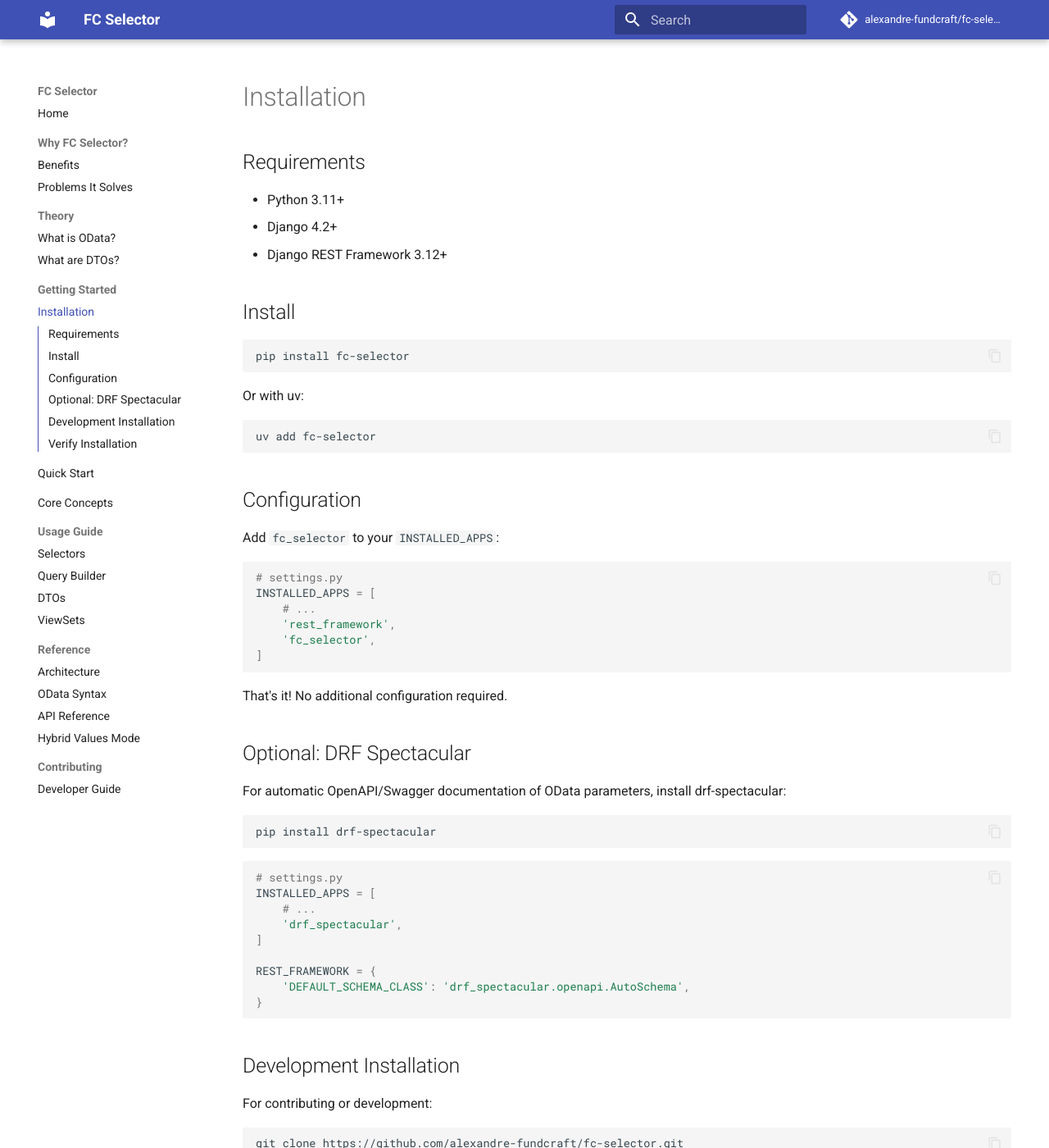
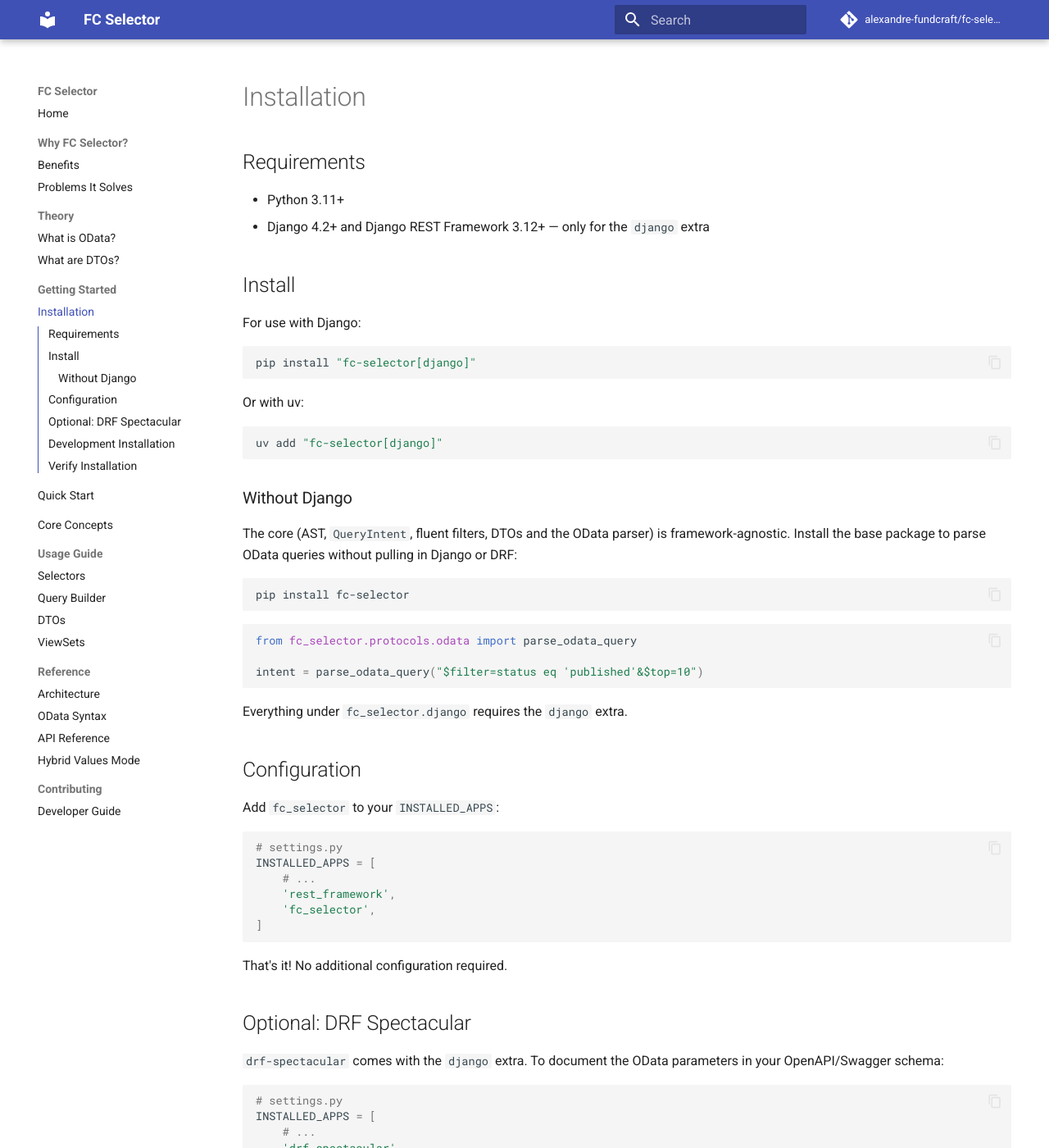
Before and after one commit to alexandre-fundcraft/fc-selector, an MkDocs documentation site: the page built from docs/installation.md, in a window 1280 px wide and 1400 px high. Shown: the whole window at 82% size. Built offline with MkDocs 1.6.1 and Material for MkDocs 9.7.7, drawn with Linux system fonts in a browser that asks for light colours; comment, search, counter and statistics services are not loaded.

Commit message:
chore: make Django an optional extra so the core installs standalone
fc_selector.core and fc_selector.protocols (AST, QueryIntent, fluent
filters, DTOs, OData parser) have no framework dependency, but the
distribution still forced Django, DRF and drf-spectacular on everyone.
They move to a `django` extra:

    pip install fc-selector            -> sly only
    pip install "fc-selector[django]"  -> the full stack

Verified in clean venvs: the base install pulls fc-selector + sly and
parses OData fine; the extra pulls Django/DRF/drf-spectacular.

tests/test_core_without_django.py keeps the boundary honest. It runs a
subprocess with django and rest_framework blocked via sys.meta_path and
exercises the parser and the builder, so it catches a transitive import
too, not just a literal `import django`. Verified it fails when a Django
import is added to core/utils.py.

Also fixes docs/installation.md, which still told users to run
`pip install -e ".[dev]"` after the dev extra was removed in the audit.

````diff
--- a/docs/installation.md
+++ b/docs/installation.md
@@ -3,20 +3,39 @@
 ## Requirements
 
 - Python 3.11+
-- Django 4.2+
-- Django REST Framework 3.12+
+- Django 4.2+ and Django REST Framework 3.12+ — only for the `django` extra
 
 ## Install
+
+For use with Django:
+
+```bash
+pip install "fc-selector[django]"
+```
+
+Or with uv:
+
+```bash
+uv add "fc-selector[django]"
+```
+
+### Without Django
+
+The core (AST, `QueryIntent`, fluent filters, DTOs and the OData parser) is
+framework-agnostic. Install the base package to parse OData queries without
+pulling in Django or DRF:
 
 ```bash
 pip install fc-selector
 ```
 
-Or with uv:
+```python
+from fc_selector.protocols.odata import parse_odata_query
 
-```bash
-uv add fc-selector
+intent = parse_odata_query("$filter=status eq 'published'&$top=10")
 ```
+
+Everything under `fc_selector.django` requires the `django` extra.
 
 ## Configuration
 
@@ -35,11 +54,8 @@
 
 ## Optional: DRF Spectacular
 
-For automatic OpenAPI/Swagger documentation of OData parameters, install drf-spectacular:
-
-```bash
-pip install drf-spectacular
-```
+`drf-spectacular` comes with the `django` extra. To document the OData
+parameters in your OpenAPI/Swagger schema:
 
 ```python
 # settings.py
@@ -65,7 +81,7 @@
 uv sync --group dev
 
 # Using pip
-pip install -e ".[dev]"
+pip install -e ".[django]"
 ```
 
 ## Verify Installation
````
Also changed, not shown: README.md (+6 -4 lines), pyproject.toml (+7 -2 lines), 2 other files.
